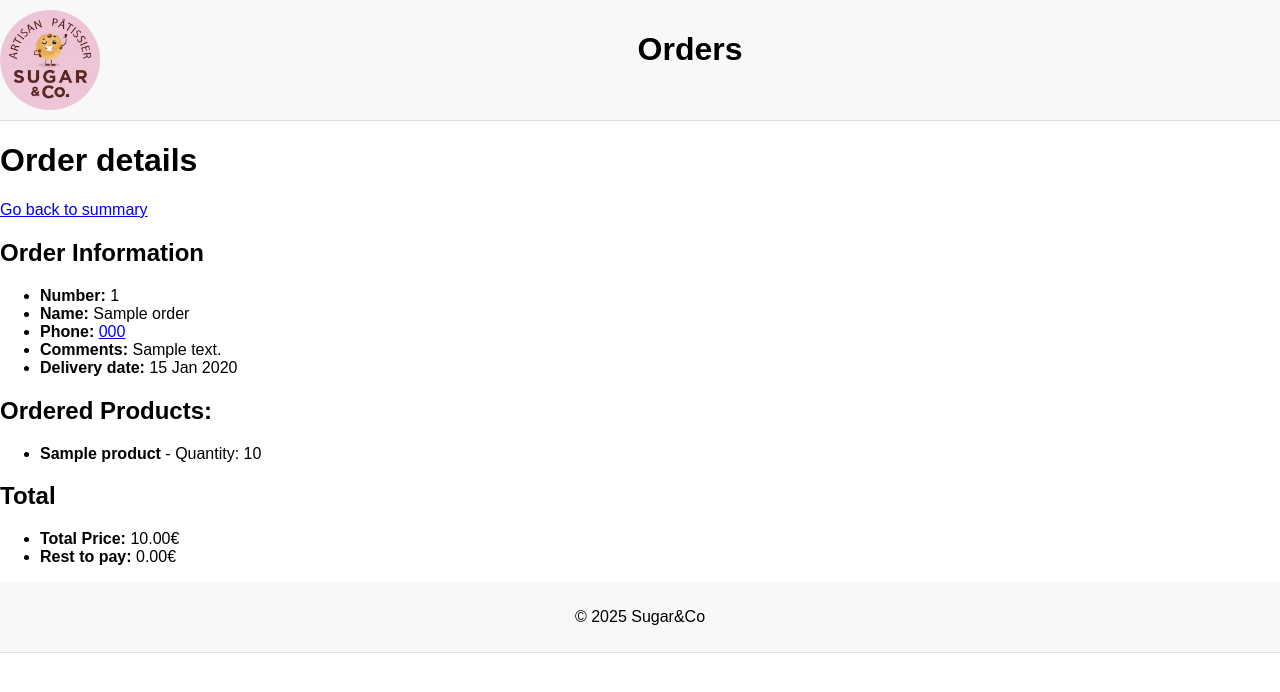
After one commit to michelre/sugarandco-order, a Django app: page /detail/1/ in a window 1280 px wide. The commit adds this page. Shown: the top 692 px of the page. Run offline with Django 5.2, Linux system fonts and the light colour scheme; tables that the repository leaves empty hold one stand-in row (values such as "Sample post").

Commit message:
feat(): add detail page

```diff
--- a/order/models.py
+++ b/order/models.py
@@ -16,6 +16,9 @@ class Order(models.Model):
 
     def __str__(self):
         return self.name
+
+    def get_rest_to_pay(self):
+        return self.total_amount - self.deposit_amount
 
 class OrderProduct(models.Model):
     order = models.ForeignKey(Order, on_delete=models.CASCADE)
--- /dev/null
+++ b/order/templates/detail.html
@@ -0,0 +1,32 @@
+{% extends 'base.html' %}
+
+{% block content %}
+  <h1>Order details</h1>
+  <a href="{% url 'order:summary' %}" class="link">Go back to summary</a>
+  <section>
+    <h2>Order Information</h2>
+    <ul class="order-info">
+        <li class="order-info-item"><strong>Number:</strong> {{ order.id }}</li>
+        <li class="order-info-item"><strong>Name:</strong> {{ order.name }}</li>
+        <li class="order-info-item"><strong>Phone:</strong> <a href="tel:{{ order.phone }}">{{ order.phone }}</a></li>
+        <li class="order-info-item"><strong>Comments:</strong> {{ order.comments }}</li>
+        <li class="order-info-item"><strong>Delivery date:</strong> {{ order.delivery_date | date:"d M Y" }}</li>
+    </ul>
+
+    <h2>Ordered Products:</h2>
+    <ul class="ordered-products">
+      {% for product in ordered_products %}
+        <li class="ordered-product-item">
+            <b>{{ product.product.name }}</b> - Quantity: {{ product.quantity }}
+        </li>
+      {% endfor %}
+    </ul>
+
+    <h2>Total</h2>
+    <ul class="order-totals">
+        <li class="order-info-item"><strong>Total Price:</strong> {{ order.total_amount }}€</li>
+        <li class="order-rest order-info-item"><strong>Rest to pay:</strong> {{ order.get_rest_to_pay }}€</li>
+
+    </ul>
+  </section>
+{% endblock %}
--- a/order/templates/summary.html
+++ b/order/templates/summary.html
@@ -21,7 +21,11 @@
     <tbody>
       {% for order in orders %}
         <tr>
-          <td>{{ order.id }}</td>
+          <td>
+            <a href="{% url 'order:detail' order.id %}" class="link">
+              {{ order.id }}
+            </a>
+          </td>
           <td>{{ order.name }}</td>
           <td>{{ order.phone }}</td>
           <td>{{ order.comments }}</td>
--- a/order/urls.py
+++ b/order/urls.py
@@ -1,5 +1,5 @@
 from django.urls import path
-from .views import HomeView, CreateView, SummaryView
+from .views import HomeView, CreateView, SummaryView, DetailView
 
 app_name = 'order'
 
@@ -7,4 +7,5 @@ urlpatterns = [
     path('', HomeView.as_view(), name='home'),
     path('create/', CreateView.as_view(), name='create'),
     path('summary/', SummaryView.as_view(), name='summary'),
+    path('detail/<int:order_id>/', DetailView.as_view(), name="detail"),
 ]
--- a/order/views.py
+++ b/order/views.py
@@ -15,6 +15,13 @@ class HomeView(View):
         next_order_number = helpers.next_order_number_sqlite()
 
         return render(request, 'home.html', {'next_order_number': next_order_number})
+
+class DetailView(View):
+    def get(self, request, order_id):
+        order = Order.objects.get(id=order_id)
+        ordered_products = OrderProduct.objects.filter(order=order)
+
+        return render(request, 'detail.html', {'order': order, 'ordered_products': ordered_products })
 
 @method_decorator(login_required, name='dispatch')
 class CreateView(View):
```
